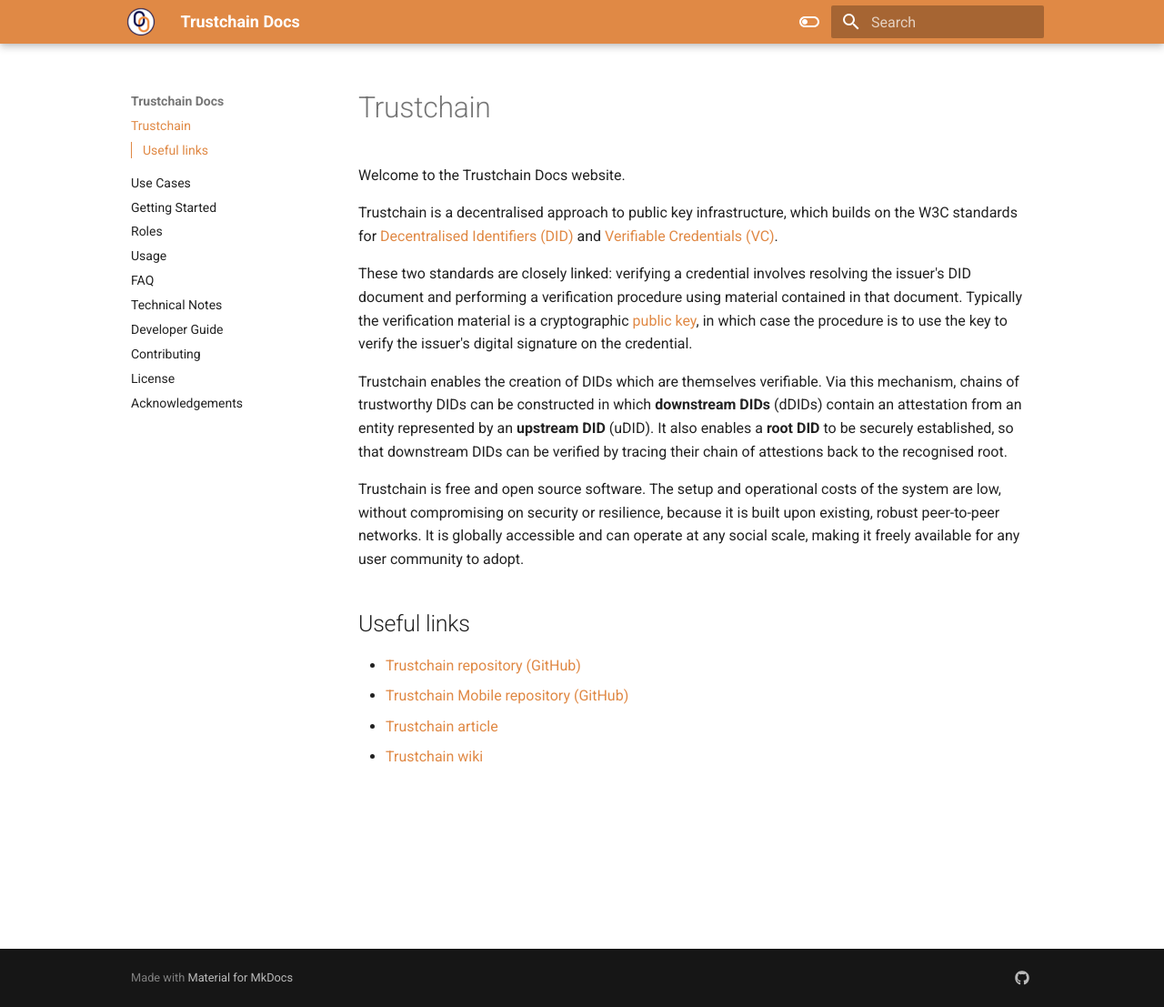
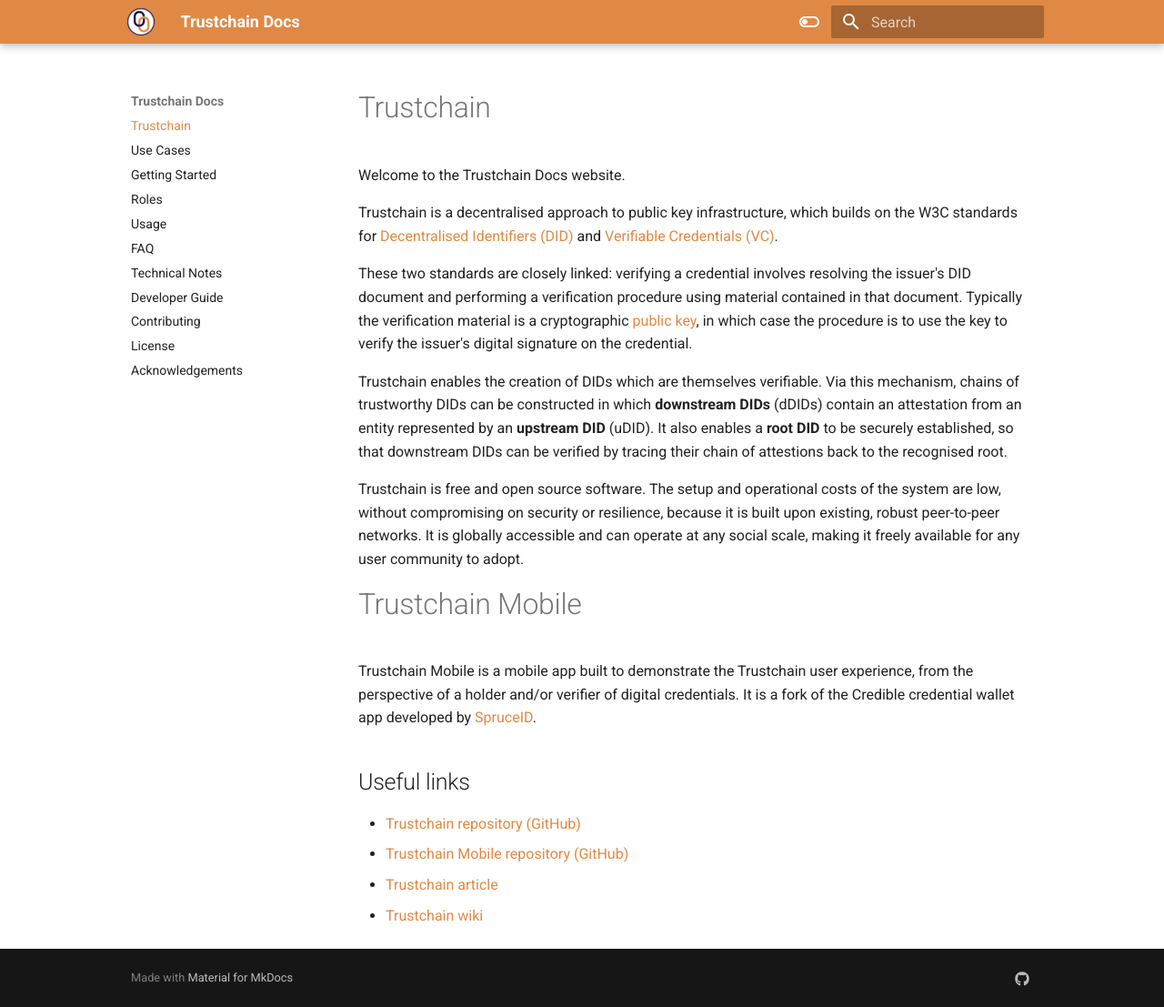
Before and after one commit to alan-turing-institute/trustchain, an MkDocs documentation site: the page built from docs/index.md, in a window 1280 px wide and 1107 px high. Shown: the whole window at 91% size. Built offline with MkDocs 1.6.1 and Material for MkDocs 9.7.7, drawn with Linux system fonts in a browser that asks for light colours; nearby versions of some CDN libraries; library files that are not in the unit come from our copies.

Commit message:
Add Trustchain Mobile section on front page

```diff
--- a/docs/index.md
+++ b/docs/index.md
@@ -14,6 +14,12 @@
 
 Trustchain is free and open source software. The setup and operational costs of the system are low, without compromising on security or resilience, because it is built upon existing, robust peer-to-peer networks. It is globally accessible and can operate at any social scale, making it freely available for any user community to adopt.
 
+# Trustchain Mobile
+
+Trustchain Mobile is a mobile app built to demonstrate the Trustchain user experience, from the perspective of a holder and/or verifier of digital credentials. It is a fork of the Credible credential wallet app developed by [SpruceID](https://www.spruceid.dev/).
+
+<!-- Users can receive, hold, verify and present their credentials -->
+
 ## Useful links
 
 - [Trustchain repository (GitHub)](https://github.com/alan-turing-institute/trustchain)
```
